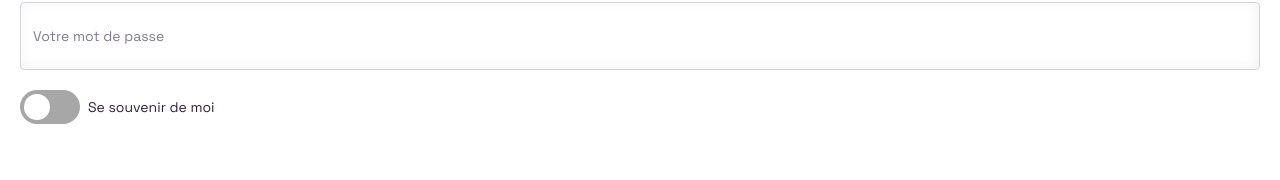
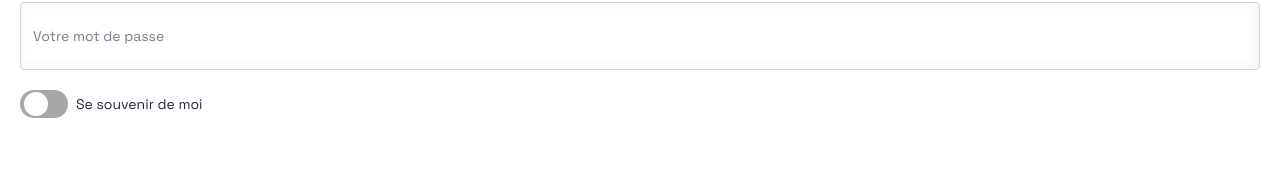
Before and after one commit to nathandubocage/gomove-front, a React (Vite) app: page /login in a window 1280 px wide. Shown: the part 306-486 px from the top of the page. Built offline with nearby package versions, Linux system fonts and the light colour scheme.

Commit message:
Add style for Switch component

```diff
--- a/src/components/Switch/Switch.scss
+++ b/src/components/Switch/Switch.scss
@@ -3,51 +3,45 @@
 .switch {
   position: relative;
   display: inline-block;
-  width: 60px;
-  height: 34px;
-}
+  width: 48px;
+  height: 28px;
 
-.switch input {
+  &__input {
     opacity: 0;
     width: 0;
     height: 0;
+
+    &:checked + .switch__slider {
+      background-color: $bleached-cedar;
+
+      &:before {
+        transform: translateX(16px);
+      }
     }
 
-.slider {
+    &:focus + .switch__slider {
+      box-shadow: 0 0 1px $bleached-cedar;
+    }
+  }
+
+  &__slider {
     cursor: pointer;
     position: absolute;
     inset: 0;
     background-color: $silver-chalice;
+    border-radius: 34px;
     transition: 0.2s all ease-in-out;
-}
 
-.slider:before {
+    &:before {
       content: "";
       position: absolute;
       left: 4px;
-  bottom: 4px;
-  width: 26px;
-  height: 26px;
-  background-color: white;
+      bottom: 2px;
+      width: 24px;
+      height: 24px;
+      background-color: $white;
+      border-radius: 50%;
       transition: 0.2s all ease-in-out;
     }
-
-input:checked + .slider {
-  background-color: $bleached-cedar;
   }
-
-input:focus + .slider {
-  box-shadow: 0 0 1px $bleached-cedar;
 }
-
-input:checked + .slider:before {
-  transform: translateX(26px);
-}
-
-.slider.round {
-  border-radius: 34px;
-}
-
-.slider.round:before {
-  border-radius: 50%;
-}
--- a/src/components/Switch/Switch.tsx
+++ b/src/components/Switch/Switch.tsx
@@ -20,11 +20,12 @@ const Switch: React.FC<SwitchProps> = ({ initial = false, onChange, id }) => {
     <label className="switch">
       <input
         id={id}
+        className="switch__input"
         type="checkbox"
         checked={checked}
         onChange={handleToggle}
       />
-      <span className="slider round"></span>
+      <span className="switch__slider"></span>
     </label>
   );
 };
```
Lines whose indentation alone changed are shown as unchanged.
